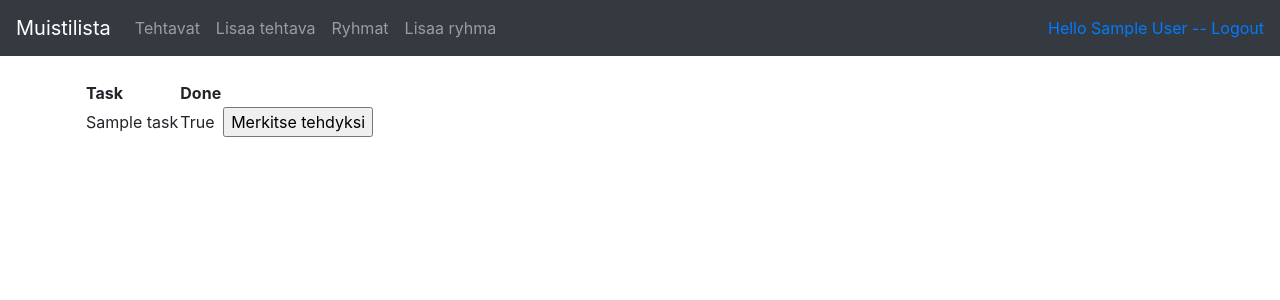
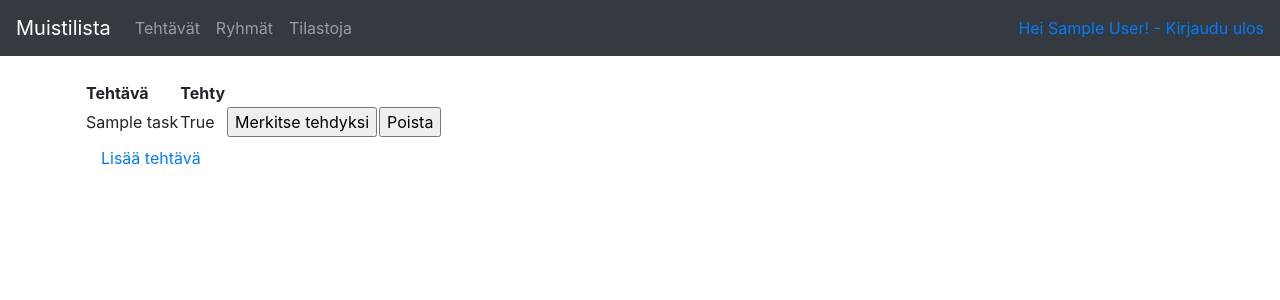
Before and after one commit to danieladasilva/Muistilista, a Flask app: page /tasks in a window 1280 px wide. Shown: the top 300 px of the page. Run offline with Flask 2, Linux system fonts and the light colour scheme; a user stored in the database is signed in; tables that the repository leaves empty hold one stand-in row (values such as "Sample post"); some libraries are stand-ins or nearby versions.

Commit message:
ulkoasun muokkausta, lisätty statistic, CRUD-toiminnot taskeille

```diff
--- a/application/__init__.py
+++ b/application/__init__.py
@@ -2,6 +2,8 @@ from flask import Flask
 app = Flask(__name__)
 
 from flask_sqlalchemy import SQLAlchemy
+from functools import wraps
+
 import os
 
 if os.environ.get("HEROKU"):
@@ -12,6 +14,46 @@ else:
 
 db = SQLAlchemy(app)
 
+#login functionality
+from os import urandom
+app.config["SECRET_KEY"] = urandom(32)
+
+from flask_login import LoginManager, current_user
+login_manager = LoginManager()
+login_manager.init_app(app)
+
+login_manager.login_view = "auth_login"
+login_manager.login_message = "Please login to use this functionality."
+
+#roles in login_required
+def login_required(role="ANY"):
+    def wrapper(fn):
+        @wraps(fn)
+        def decorated_view(*args, **kwargs):
+            if not current_user:
+                return login_manager.unauthorized()
+
+            if not current_user.is_authenticated:
+                return login_manager.unauthorized()
+
+            unauthorized = False
+
+            if role != "ANY":
+                unauthorized = True
+
+                for user_role in current_user.roles():
+                    if user_role == role:
+                        unauthorized = False
+                        break
+
+            if unauthorized:
+                return login_manager.unauthorized()
+
+            return fn(*args, **kwargs)
+        return decorated_view
+    return wrapper
+
+#load application content
 from application import views
 
 from application.tasks import models
@@ -23,21 +65,16 @@ from application.auth import views
 from application.groups import models
 from application.groups import views
 
+from application.statistics import views
+
+#login functionality, part 2
 from application.auth.models import User
-from os import urandom
-app.config["SECRET_KEY"] = urandom(32)
-
-from flask_login import LoginManager
-login_manager = LoginManager()
-login_manager.init_app(app)
-
-login_manager.login_view = "auth_login"
-login_manager.login_message = "Please login to use this functionality."
 
 @login_manager.user_loader
 def load_user(user_id):
     return User.query.get(user_id)
 
+#database creation
 try:
     db.create_all()
 except:
--- a/application/auth/models.py
+++ b/application/auth/models.py
@@ -27,9 +27,12 @@ class User(Base):
     def is_authenticated(self):
         return True
 
+    def roles(self):
+        return ["ADMIN"]
+
     @staticmethod
     def find_users_with_undone_tasks():
-        stmt = text("SELECT Account.id, Account.name FROM Account"
+        stmt = text("SELECT DISTINCT Account.id, Account.name FROM Account"
                      " LEFT JOIN Task ON Task.account_id = Account.id"
                      " WHERE (Task.done = FALSE)")
         res = db.engine.execute(stmt)
--- a/application/tasks/views.py
+++ b/application/tasks/views.py
@@ -1,30 +1,47 @@
-from application import app, db
+from application import app, db, login_required
 from flask import redirect, render_template, request, url_for
+
 from application.tasks.models import Task
 from application.tasks.forms import TaskForm
-from flask_login import login_required, current_user
+from flask_login import current_user
 
 @app.route("/tasks", methods=["GET"])
 def tasks_index():
     return render_template("tasks/list.html", tasks = Task.query.all())
 
 @app.route("/tasks/new/")
-@login_required
+@login_required(role="ADMIN")
 def tasks_form():
     return render_template("tasks/new.html", form = TaskForm())
 
+@app.route("/tasks/delete/<task_id>/", methods=["POST"])
+@login_required(role="ADMIN")
+def tasks_delete(task_id):
+
+    t = Task.query.get(task_id)
+    if t.account_id != current_user.id:
+        return login_manager.unauthorized()
+
+    db.session().delete(t)
+    db.session().commit()
+
+    return redirect(url_for("tasks_index"))
+
 @app.route("/tasks/<task_id>/", methods=["POST"])
-@login_required
+@login_required(role="ADMIN")
 def tasks_set_done(task_id):
 
     t = Task.query.get(task_id)
+    if t.account_id != current_user.id:
+        return login_manager.unauthorized()
+
     t.done = True
     db.session().commit()
 
     return redirect(url_for("tasks_index"))
 
 @app.route("/tasks/", methods=["POST"])
-@login_required
+@login_required(role="ADMIN")
 def tasks_create():
     form = TaskForm(request.form)
 
--- a/application/templates/groups/list.html
+++ b/application/templates/groups/list.html
@@ -3,7 +3,7 @@
 {% block body %}
   <table>
     <tr>
-      <th>Group</th>
+      <th>Ryhmät</th>
     </tr>
     {% for group in groups %}
     <tr>
@@ -11,4 +11,5 @@
     </tr>
     {% endfor %}
   </table>
+  <a class="nav-link" href="{{ url_for('groups_form') }} ">Lisää ryhmä</a>
 {% endblock %}
--- a/application/templates/layout.html
+++ b/application/templates/layout.html
@@ -16,23 +16,20 @@
 <div class="collapse navbar-collapse" id="navbarCollapse">
         <ul class="navbar-nav mr-auto">
           <li class="nav-item">
-            <a class="nav-link" href="{{ url_for('tasks_index') }} ">Tehtavat</a>
+            <a class="nav-link" href="{{ url_for('tasks_index') }} ">Tehtävät</a>
           </li>
           <li class="nav-item">
-            <a class="nav-link" href="{{ url_for('tasks_form') }} ">Lisaa tehtava</a>
+            <a class="nav-link" href="{{ url_for('groups_index') }} ">Ryhmät</a>
           </li>
           <li class="nav-item">
-            <a class="nav-link" href="{{ url_for('groups_index') }} ">Ryhmat</a>
-          </li>
-          <li class="nav-item">
-            <a class="nav-link" href="{{ url_for('groups_form') }} ">Lisaa ryhma</a>
+            <a class="nav-link" href="{{ url_for('statistics_index') }} ">Tilastoja</a>
           </li>
         </ul>
         <div class="form-inline mt-2 mt-md-0">
     {% if current_user.is_authenticated %}
-    <a href="{{ url_for('auth_logout') }}">Hello {{ current_user.name }} -- Logout</a>
+    <a href="{{ url_for('auth_logout') }}">Hei {{ current_user.name }}! - Kirjaudu ulos</a>
     {% else %}
-    <a href="{{ url_for('auth_login') }}">Login</a>
+    <a href="{{ url_for('auth_login') }}">Kirjaudu</a>
     {% endif %}
         </div>
 </div>
--- a/application/templates/tasks/list.html
+++ b/application/templates/tasks/list.html
@@ -3,8 +3,8 @@
 {% block body %}
   <table>
     <tr>
-      <th>Task</th>
-      <th>Done</th>
+      <th>Tehtävä</th>
+      <th>Tehty</th>
       <th></th>
     </tr>
     {% for task in tasks %}
@@ -16,7 +16,13 @@
 	  <input type="submit" value="Merkitse tehdyksi"/>
 	</form>
       </td>
+      <td>
+	<form method="POST" action="{{ url_for('tasks_delete', task_id=task.id) }}">
+	  <input type="submit" value="Poista"/>
+	</form>
+      </td>
     </tr>
     {% endfor %}
   </table>
+  <a class="nav-link" href="{{ url_for('tasks_form') }} ">Lisää tehtävä</a>
 {% endblock %}
--- a/application/views.py
+++ b/application/views.py
@@ -4,4 +4,4 @@ from application.auth.models import User
 
 @app.route('/')
 def index():
-    return render_template("index.html", undone_tasks=User.find_users_with_undone_tasks())
+    return render_template("index.html")
```
Also changed, not shown: application/statistics/views.py (added, +8 -0 lines), application/templates/index.html (+2 -30 lines), application/templates/statistics/list.html (added, +20 -0 lines).
